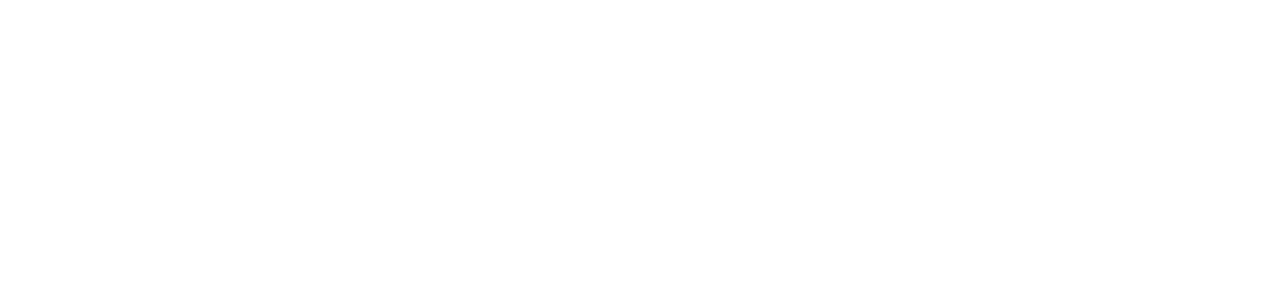
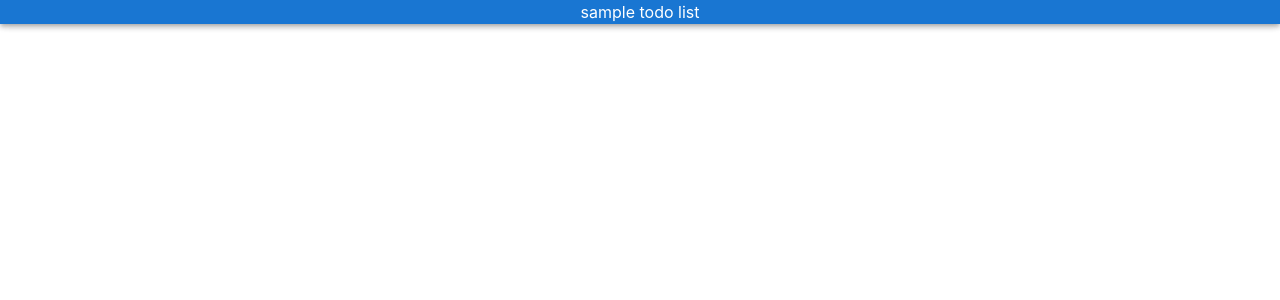
Before and after one commit to Cattleya20210213/Todo_Project, a React (Vite) app: page / in a window 1280 px wide. Shown: the top 300 px of the page. Built offline with nearby package versions, Linux system fonts and the light colour scheme.

Commit message:
[mod]itemListを追加

```diff
--- a/package.json
+++ b/package.json
@@ -17,6 +17,7 @@
     "@mui/icons-material": "^5.14.3",
     "@mui/material": "^5.14.3",
     "@mui/styled-engine-sc": "^5.12.0",
+    "@mui/x-date-pickers": "^6.11.0",
     "cypress": "^12.17.3",
     "jotai": "^2.2.3",
     "react": "^18.2.0",
--- a/src/components/pages/todoList.tsx
+++ b/src/components/pages/todoList.tsx
@@ -1,9 +1,11 @@
+import Header from '../uiParts/header'
 import './TodoList.css'
 
-function TodoList() {
+const TodoList = () => {
 
   return (
     <>
+    <Header></Header>
     </>
   )
 }
--- /dev/null
+++ b/src/components/uiParts/header.tsx
@@ -0,0 +1,7 @@
+import { AppBar } from "@mui/material"
+
+const Header = () => {
+    return <AppBar>sample todo list</AppBar>
+}
+
+export default Header;
```
Also changed, not shown: src/components/Organisms/todoListItem.tsx (added, +26 -0 lines), src/components/Organisms/header.ts (deleted), 1 other file (tests, documents, lock files or other folders).
